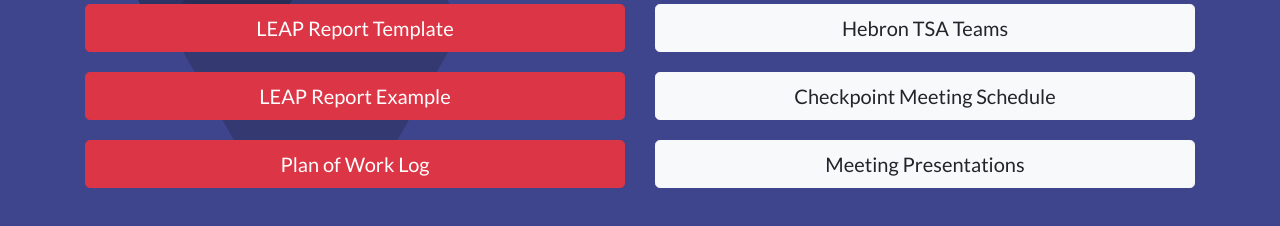
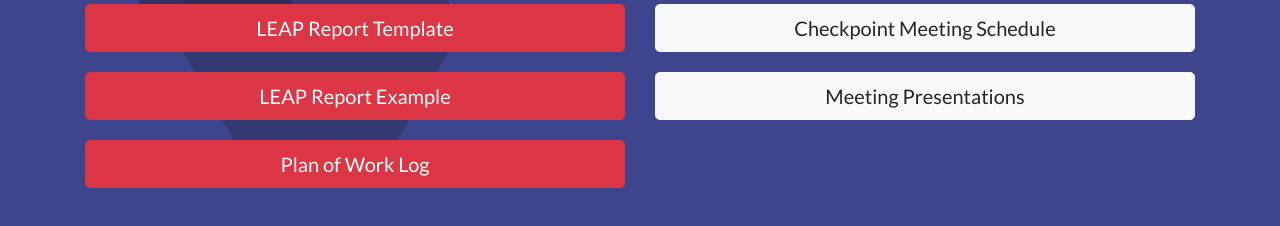
Before and after one commit to TheHebronTSA/events.hebrontsa.org, a plain HTML site: page index.html in a window 1280 px wide. Shown: the part 556-782 px from the top of the page. Drawn offline with Linux system fonts and the light colour scheme.

Commit message:
Remove teams link

```diff
--- a/index.html
+++ b/index.html
@@ -70,9 +70,6 @@
             <a href="https://form.jotform.com/83164682443157" class="btn btn-block btn-light btn-lg" data-toggle="tooltip"
               title="Due December 21st!">
               Event Selection Form</a>
-            <a href="https://docs.google.com/document/d/1TAXojcVhjNvjlinmDPrHLERLNw1_BucMiZHl3I5Ly08/edit?usp=sharing"
-              class="btn btn-block btn-light btn-lg">
-              Hebron TSA Teams</a>
             <a href="https://docs.google.com/document/d/10h37VNz5k-KlzZb6h9fTvyHgavPX2wSbmfQMY6Qn-jM/edit?usp=sharing"
               class="btn btn-block btn-light btn-lg">
               Checkpoint Meeting Schedule</a>
```
